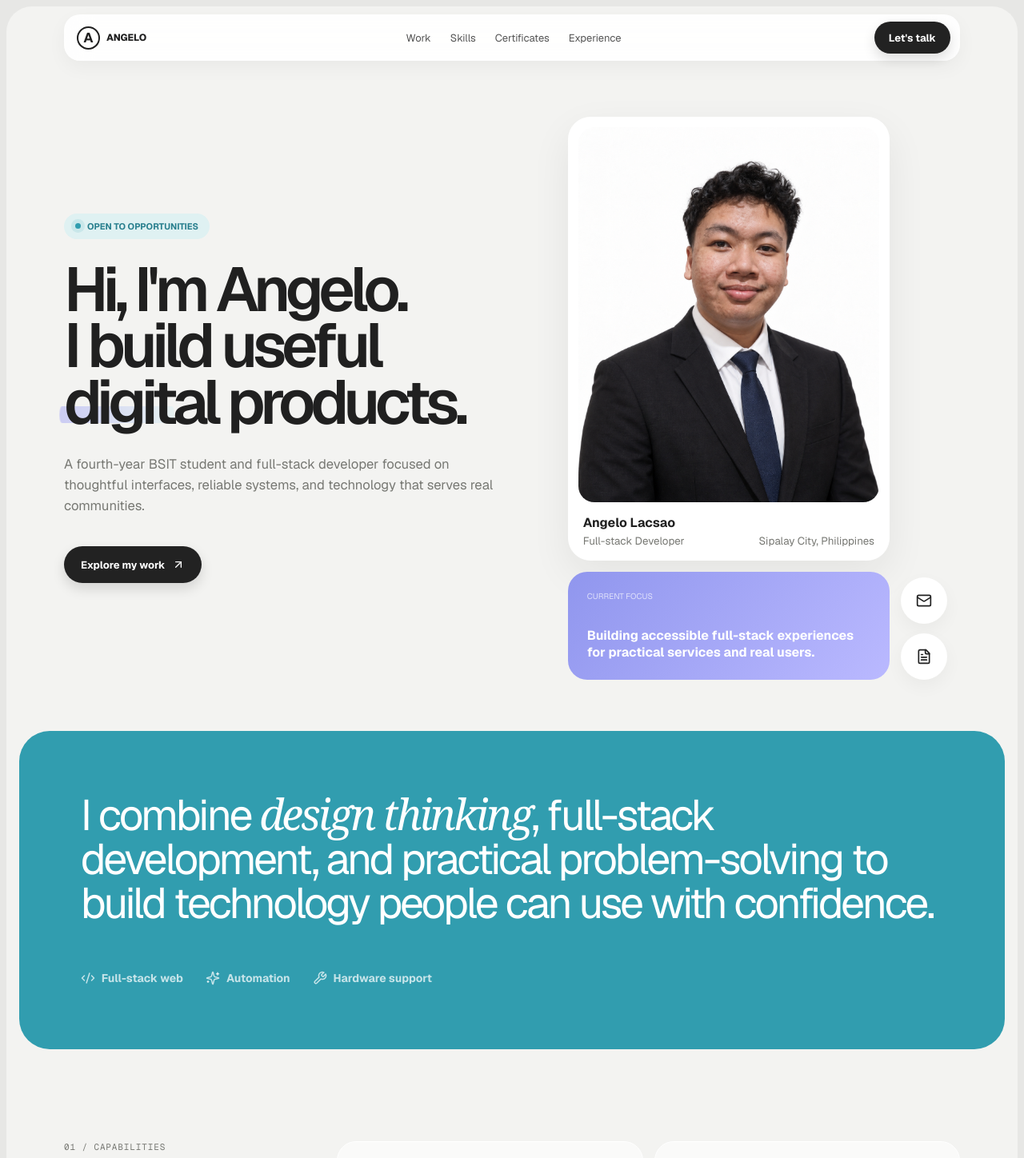
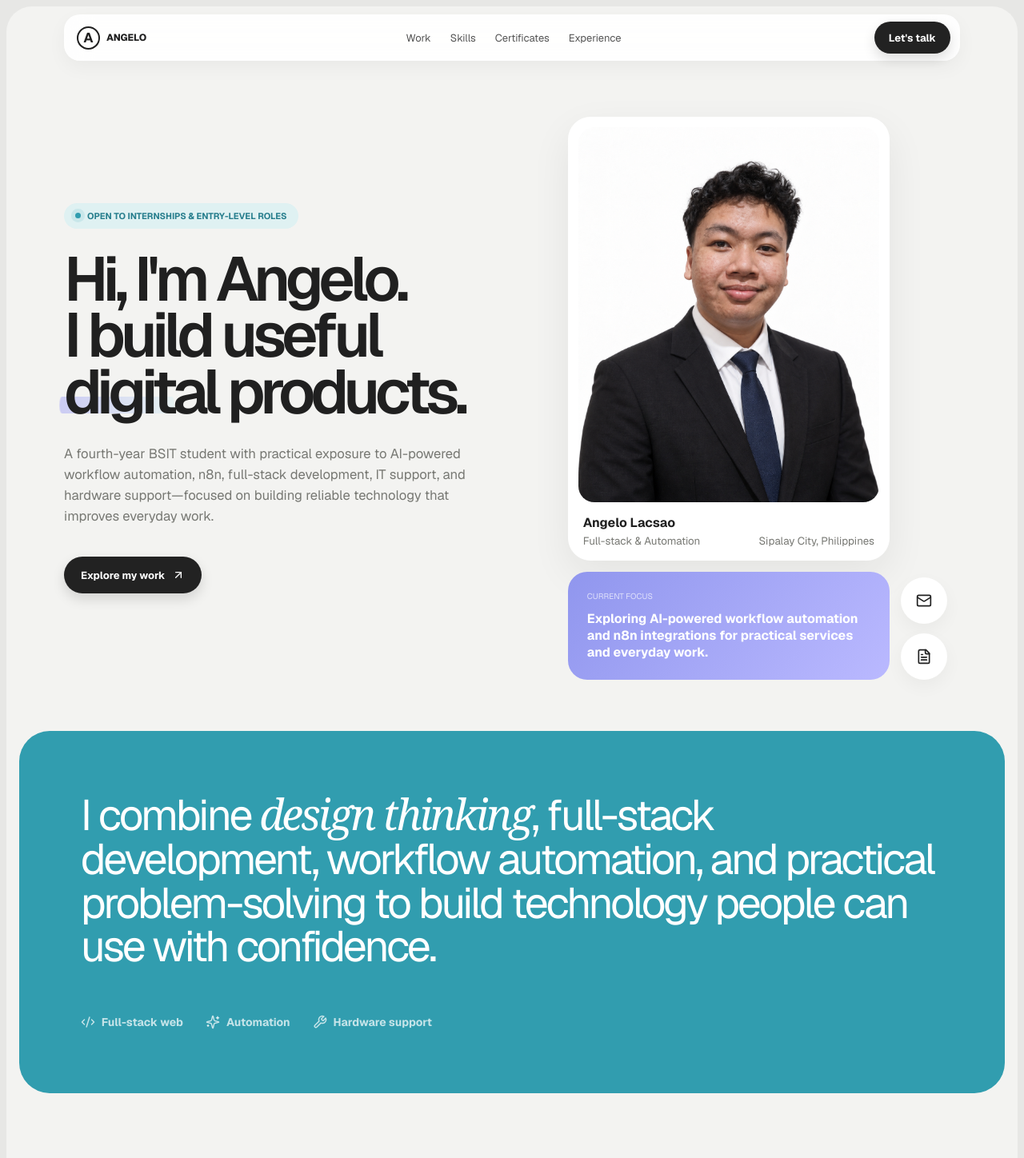
Before and after one commit to Angelo55/angelo-portfolio, a Next.js app: page / in a window 1280 px wide. Shown: the top 1448 px of the page at 80% size. Built offline with nearby package versions, Linux system fonts and the light colour scheme.

Commit message:
feat: add automation internship positioning

```diff
--- a/src/app/page.tsx
+++ b/src/app/page.tsx
@@ -11,7 +11,7 @@ import { Reveal } from "@/components/reveal";
 const capabilities = [
   ["01", "Full-stack Development", "Frontend and backend implementation, system architecture, and infrastructure for practical web applications."],
   ["02", "UI/UX Implementation", "Clear, intuitive interfaces designed around usability, accessibility, and real service workflows."],
-  ["03", "Automation", "Working knowledge of AI-assisted development and automations that improve everyday processes."],
+  ["03", "Workflow Automation", "Foundational hands-on exposure to n8n and AI-assisted workflows for connecting tools, reducing repetitive steps, and improving everyday processes."],
   ["04", "IT Hardware Support", "Hands-on troubleshooting for electrical, computer hardware, and common technical problems."],
 ];
 
@@ -33,9 +33,9 @@ export default function Home() {
     <Header />
     <section className="hero pad">
       <Reveal className="heroCopy">
-        <div className="available"><i />Open to opportunities</div>
+        <div className="available"><i />Open to internships & entry-level roles</div>
         <HeroTitle />
-        <p>A fourth-year BSIT student and full-stack developer focused on thoughtful interfaces, reliable systems, and technology that serves real communities.</p>
+        <p>A fourth-year BSIT student with practical exposure to AI-powered workflow automation, n8n, full-stack development, IT support, and hardware support—focused on building reliable technology that improves everyday work.</p>
         <a className="btn" href="#work">Explore my work <ArrowUpRight /></a>
       </Reveal>
       <Reveal className="heroCards" delay={0.1}>
@@ -43,9 +43,9 @@ export default function Home() {
           <div className="profileMedia">
             <Image src="/images/lacsao-formal-photo.png" alt="Angelo Lacsao in formal business attire" fill priority sizes="(max-width: 700px) calc(100vw - 72px), (max-width: 1100px) 620px, 32vw" />
           </div>
-          <div className="profileMeta"><span><b>Angelo Lacsao</b><small>Full-stack Developer</small></span><small>Sipalay City, Philippines</small></div>
+          <div className="profileMeta"><span><b>Angelo Lacsao</b><small>Full-stack & Automation</small></span><small>Sipalay City, Philippines</small></div>
         </div>
-        <div className="focus"><small>CURRENT FOCUS</small><b>Building accessible full-stack experiences for practical services and real users.</b></div>
+        <div className="focus"><small>CURRENT FOCUS</small><b>Exploring AI-powered workflow automation and n8n integrations for practical services and everyday work.</b></div>
         <div className="social">
           <a href="mailto:angelopamalacsao@gmail.com" aria-label="Email Angelo"><Mail /></a>
           <DocumentDialog src="/documents/Angelo_Lacsao_Resume.pdf" title="Angelo Lacsao Resume" className="iconButton" iconOnly><FileText /></DocumentDialog>
@@ -54,7 +54,7 @@ export default function Home() {
     </section>
 
     <Reveal><section className="mission">
-      <p>I combine <em>design thinking</em>, full-stack development, and practical problem-solving to build technology people can use with confidence.</p>
+      <p>I combine <em>design thinking</em>, full-stack development, workflow automation, and practical problem-solving to build technology people can use with confidence.</p>
       <div><span><Code2 />Full-stack web</span><span><Sparkles />Automation</span><span><Wrench />Hardware support</span></div>
     </section></Reveal>
 
@@ -83,7 +83,7 @@ export default function Home() {
 
     <section id="contact" className="contact">
       <Reveal className="contactBox">
-        <div><small>05 / GET IN TOUCH</small><h2>Have a project or<br />opportunity in mind?</h2><p>I&apos;m open to internships, entry-level roles, collaborations, and conversations about building useful technology.</p></div>
+        <div><small>05 / GET IN TOUCH</small><h2>Have a project or<br />opportunity in mind?</h2><p>I&apos;m open to AI automation, IT support, hardware support, development internships, entry-level roles, collaborations, and conversations about useful technology.</p></div>
         <ContactForm />
       </Reveal>
     </section>
```
Also changed, not shown: 2 other files (tests, documents, lock files or other folders).
